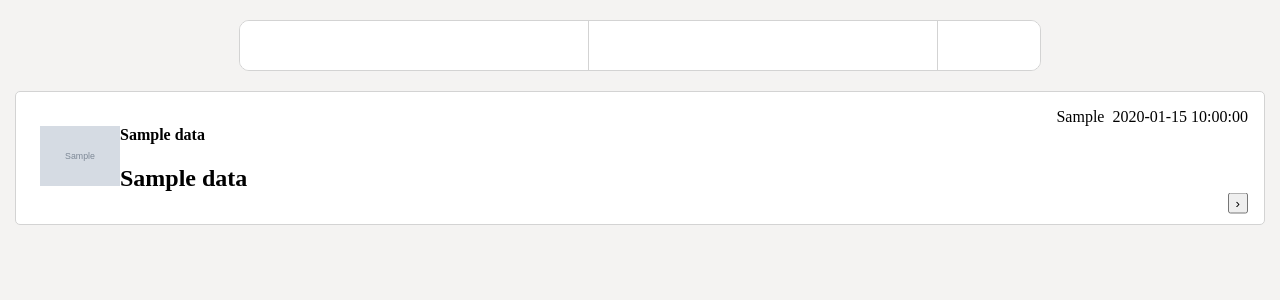
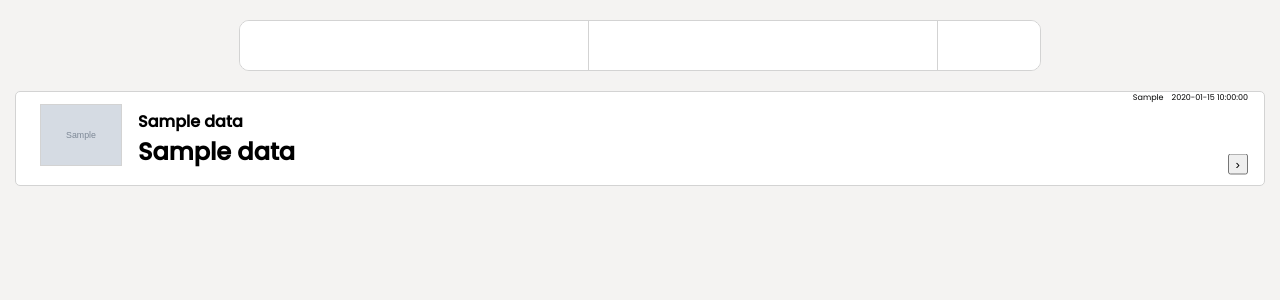
Before and after one commit to thenameisCharlie/unemployedAF, a Flask app: page /search in a window 1280 px wide. Shown: the part 77-377 px from the top of the page. Run offline with Flask 3, Linux system fonts and the light colour scheme; grey boxes marked "Sample" are stand-in pictures; a database or web service that is not in the repository returns one stand-in record (values such as "Sample title"); data that the repository does not hold is empty.

Commit message:
updated the job listing card fonts and image size

```diff
--- a/static/style.css
+++ b/static/style.css
@@ -113,12 +113,20 @@ body {
   padding: 0.75rem 1.5rem; /* Padding creates comfortable space around the elements in the card */
   border: 1px solid lightgray;
   border-radius: 5px;
+  font-family:
+    "Poppins", sans-serif; /*Google font chosen. If font fails it defaults to sans-serif*/
   position: relative; /* establishes a boundary so absolutely positioned children anchor to this card, not the page */
 }
 
 .job-logo img {
   height: 60px; /* Manually adjust the height of the image */
   width: auto; /* automatically adjusts the image proportionally to the height adjusted (Avoids squishing image) */
+  border: 1px solid lightgrey;
+  object-fit: contain; /* makes image fit neatly within its boundaries without stretching */
+}
+
+.job-details {
+  padding-left: 1rem;
 }
 
 .job-time-location {
@@ -127,6 +135,7 @@ body {
   position: absolute; /* removes element from normal flow and places it at exact coordinates within the nearest position:relative ancestor */
   top: 0rem; /* pins element to the top edge of the job-card */
   right: 1rem; /* pins element 1rem away from the right edge of the job-card */
+  font-size: 0.5rem;
 }
 
 .expand-btn {
@@ -136,6 +145,12 @@ body {
   transform: translateY(
     -50%
   ); /* shifts the element up by half its own height to achieve true vertical centering */
+}
+
+.job-card h2,
+.job-card h4,
+.job-card p {
+  margin: 0; /* removes default browser spacing on text elements inside the card */
 }
 
 .job-results-search-bar {
```
